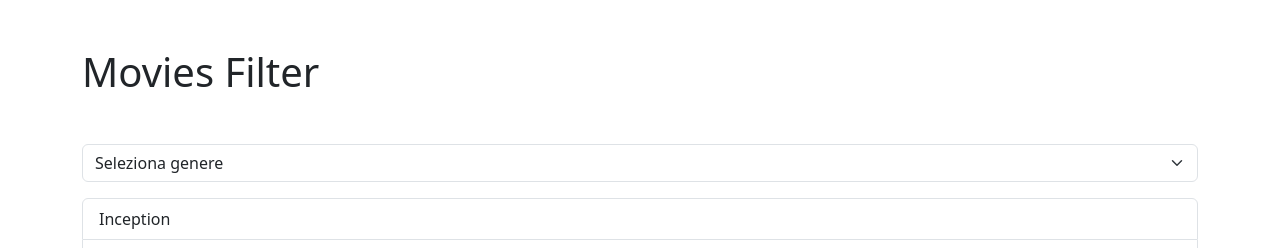
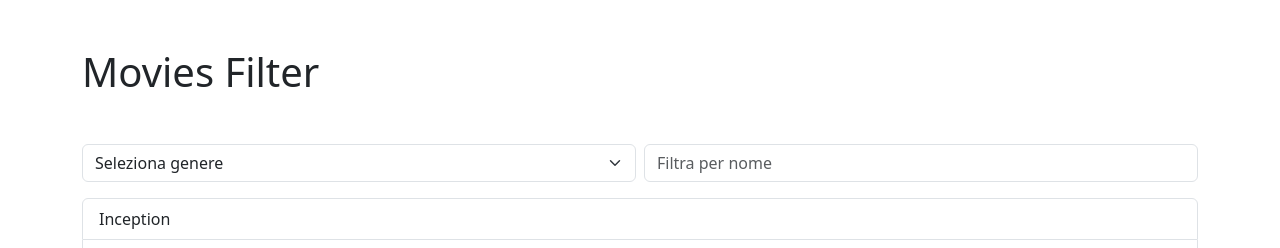
Before and after one commit to Johnnyfromtheblock4/react-movie-filter, a React (Vite) app: page / in a window 1280 px wide. Shown: the top 248 px of the page. Built offline with nearby package versions, Linux system fonts and the light colour scheme.

Commit message:
[UPD] inizio bonus

```diff
--- a/src/App.jsx
+++ b/src/App.jsx
@@ -13,6 +13,7 @@ function App() {
   // variabile per selezionare il tipo di genere
   const [genre, setGenre] = useState("");
   const [movies, setMovies] = useState(initialsMovies);
+  const [search, setSearch] = useState("");
 
   // useEffect per filtrare nell'array
   useEffect(() => {
@@ -33,8 +34,9 @@ function App() {
           <div className="col-12">
             <h1>Movies Filter</h1>
           </div>
-
           <div className="col-12">
+            <div className="d-flex">
+              <div className="w-50 me-2">
                 <select
                   name=""
                   id=""
@@ -48,6 +50,17 @@ function App() {
                   <option value="Romantico">Romantico</option>
                   <option value="Azione">Azione</option>
                 </select>
+              </div>
+              <div className="w-50">
+                <input
+                  type="text"
+                  className="form-control my-3"
+                  placeholder="Filtra per nome"
+                  value={search}
+                  onChange={(e) => setSearch(e.target.value)}
+                />
+              </div>
+            </div>
 
             <ul className="list-group ms-0">
               {movies.map((movie, index) => {
```
Lines whose indentation alone changed are shown as unchanged.
